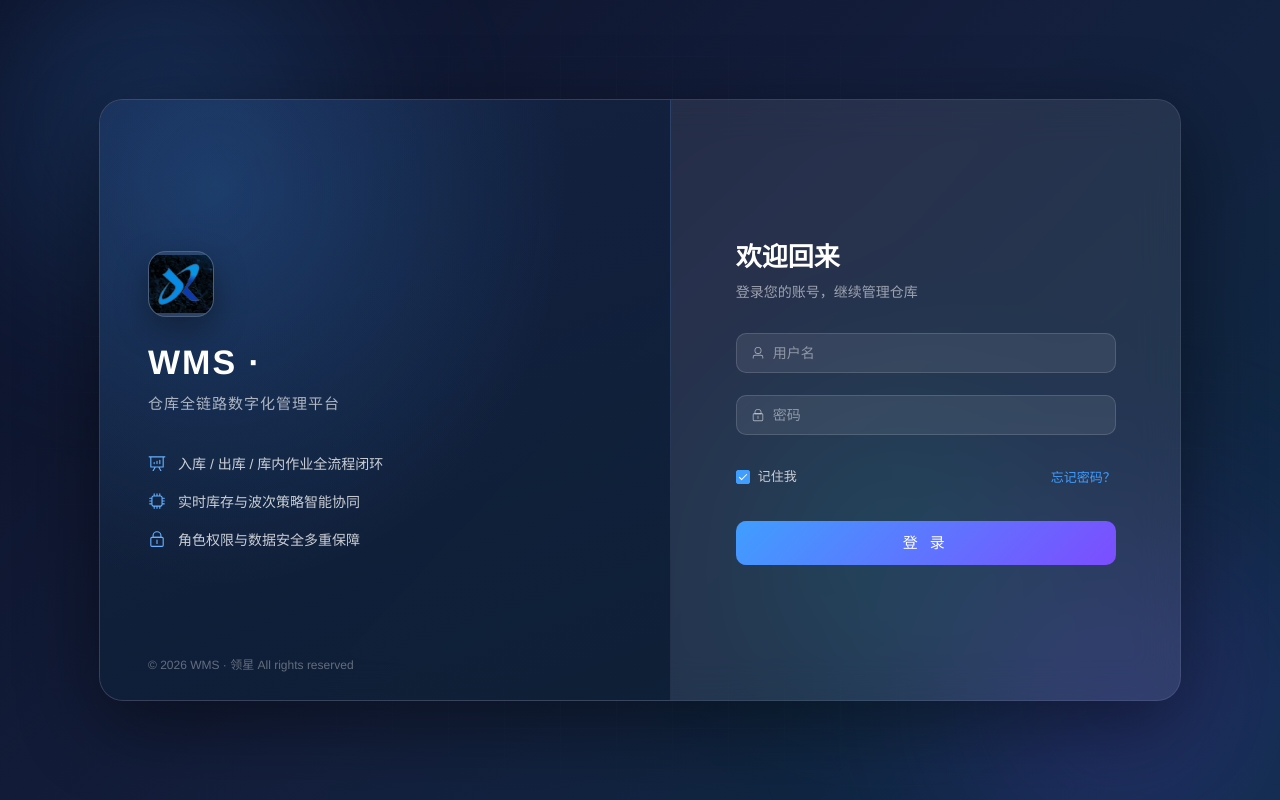
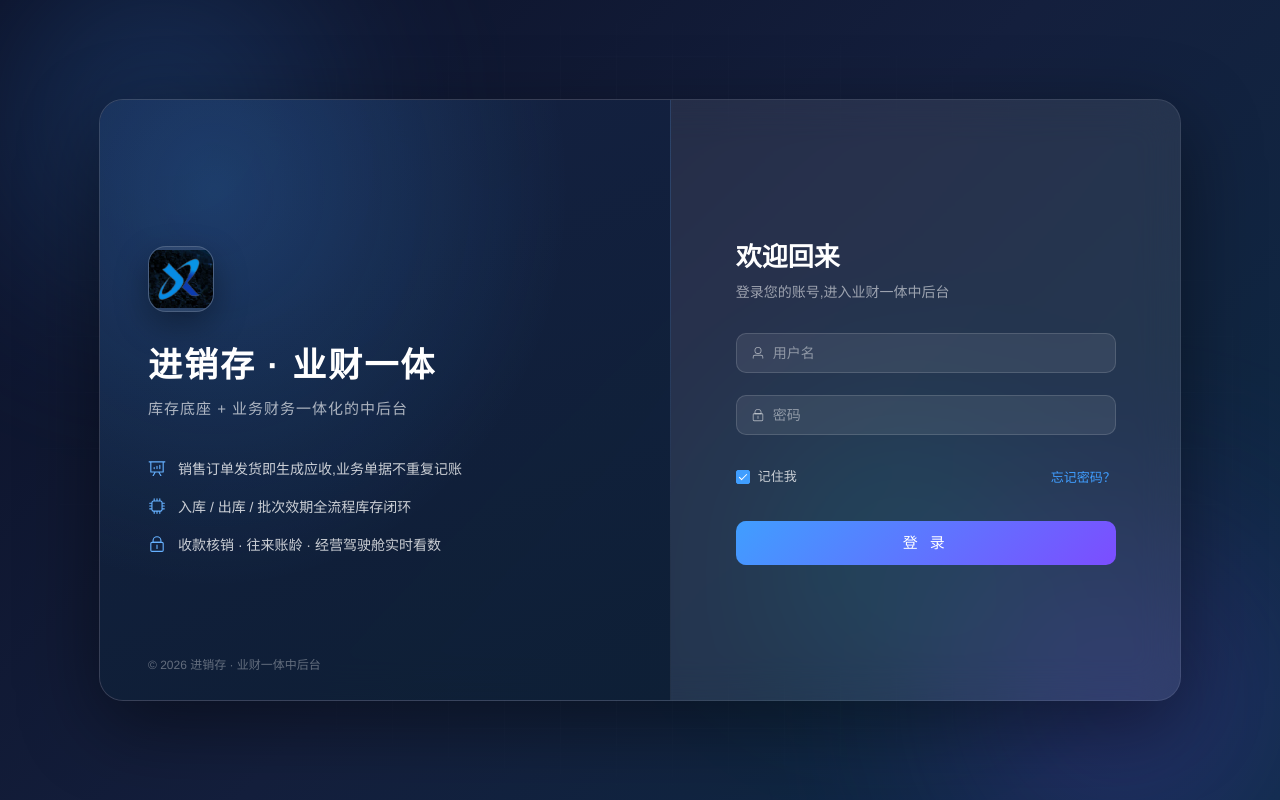
Before and after one commit to yeyege/psi-fin, a Vue app in the folder frontend-vue/: page /#/login in a window 1280 px wide. Built offline with nearby package versions, Linux system fonts and the light colour scheme; no server answers.

Commit message:
fix(login): 登录页品牌文案更新为『进销存 · 业财一体中后台』

```diff
--- a/frontend-vue/src/views/LoginView.vue
+++ b/frontend-vue/src/views/LoginView.vue
@@ -65,27 +65,27 @@ const submit = async () => {
       <section class="brand-panel">
         <div class="brand-inner">
           <div class="brand-logo">
-            <img src="/favicon.png" alt="WMS" />
+            <img src="/favicon.png" alt="进销存 · 业财一体中后台" />
           </div>
-          <h1 class="brand-name">WMS · </h1>
-          <p class="brand-slogan">仓库全链路数字化管理平台</p>
+          <h1 class="brand-name">进销存 · 业财一体</h1>
+          <p class="brand-slogan">库存底座 + 业务财务一体化的中后台</p>
 
           <ul class="brand-features">
             <li>
               <el-icon><DataAnalysis /></el-icon>
-              <span>入库 / 出库 / 库内作业全流程闭环</span>
+              <span>销售订单发货即生成应收,业务单据不重复记账</span>
             </li>
             <li>
               <el-icon><Cpu /></el-icon>
-              <span>实时库存与波次策略智能协同</span>
+              <span>入库 / 出库 / 批次效期全流程库存闭环</span>
             </li>
             <li>
               <el-icon><Lock /></el-icon>
-              <span>角色权限与数据安全多重保障</span>
+              <span>收款核销 · 往来账龄 · 经营驾驶舱实时看数</span>
             </li>
           </ul>
 
-          <p class="brand-copyright">© 2026 WMS · 领星 All rights reserved</p>
+          <p class="brand-copyright">© 2026 进销存 · 业财一体中后台</p>
         </div>
       </section>
 
@@ -93,7 +93,7 @@ const submit = async () => {
       <section class="form-panel">
         <div class="form-card">
           <h2 class="form-title">欢迎回来</h2>
-          <p class="form-subtitle">登录您的账号，继续管理仓库</p>
+          <p class="form-subtitle">登录您的账号,进入业财一体中后台</p>
 
           <el-form
             ref="formRef"
```
